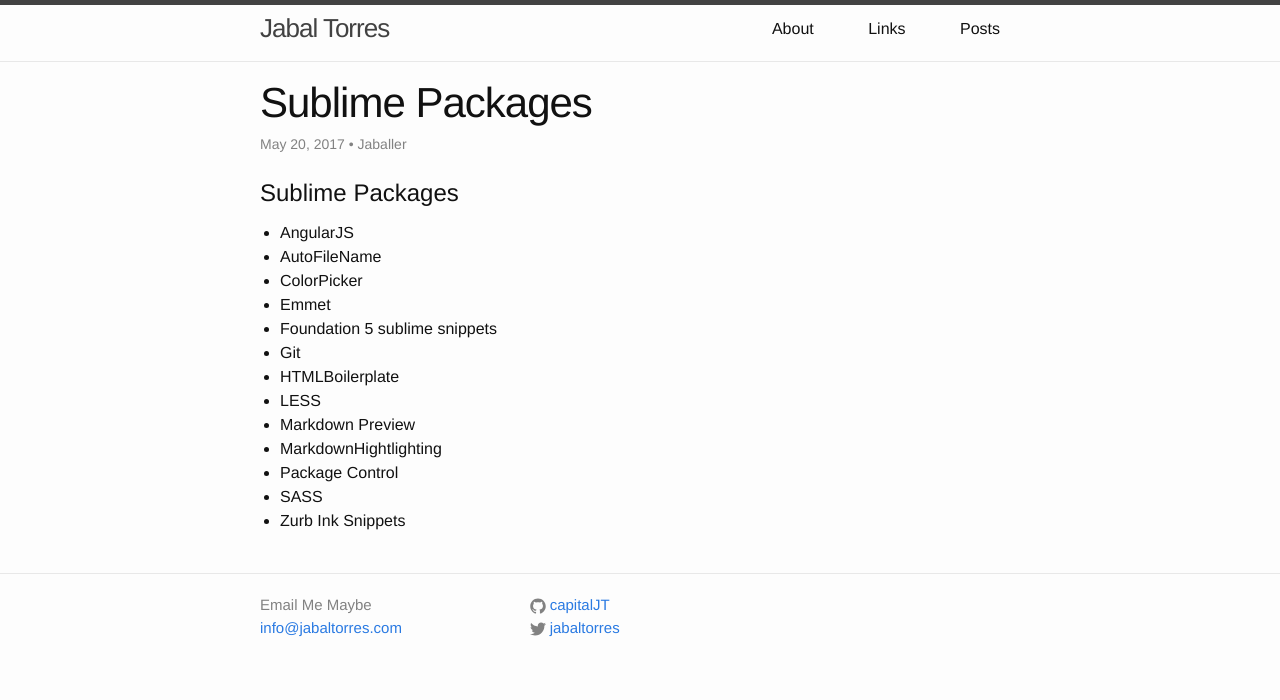
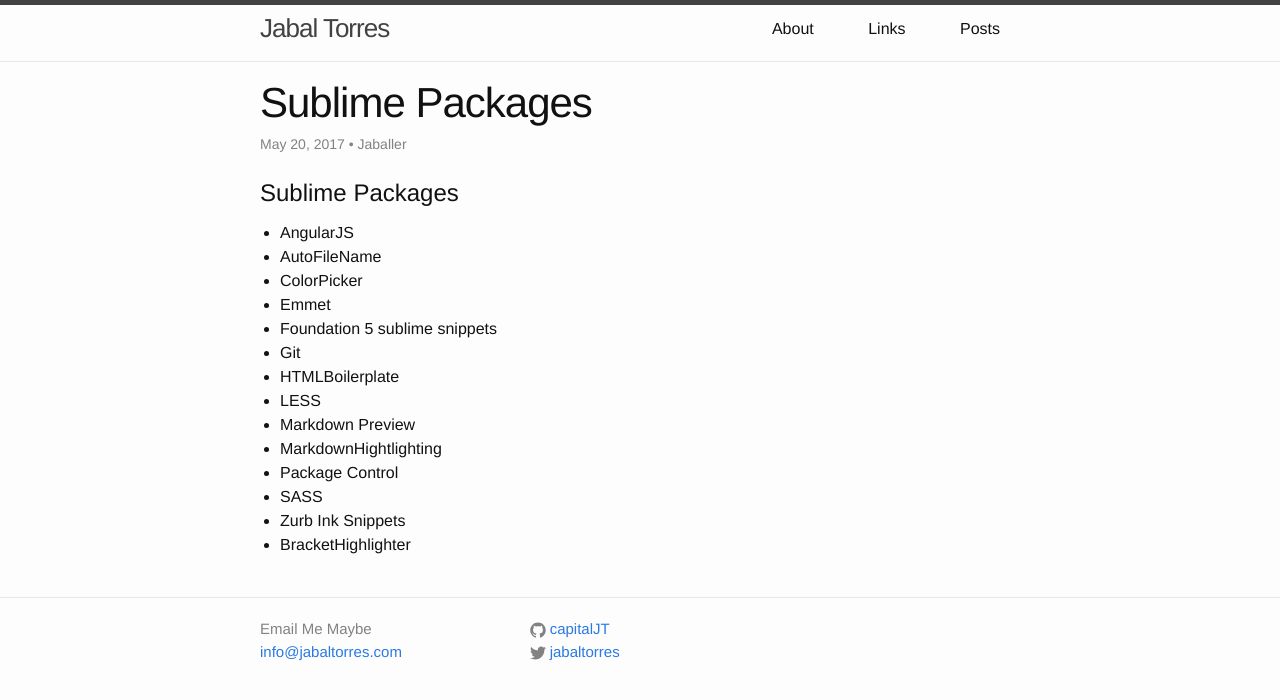
Before and after one commit to capitalJT/capitaljt.github.io, a Jekyll site: the page built from _posts/2017-05-17-sublime-packages.md, in a window 1280 px wide. Shown: the top 700 px of the page. Built offline with Jekyll 4.4.1, drawn with Linux system fonts in a browser that asks for light colours; nearby versions of some CDN libraries; a style sheet for code colours, icons or effects is not loaded.

Commit message:
added new package

```diff
--- a/_posts/2017-05-17-sublime-packages.md
+++ b/_posts/2017-05-17-sublime-packages.md
@@ -22,3 +22,4 @@
 - Package Control
 - SASS
 - Zurb Ink Snippets
+- BracketHighlighter
```
